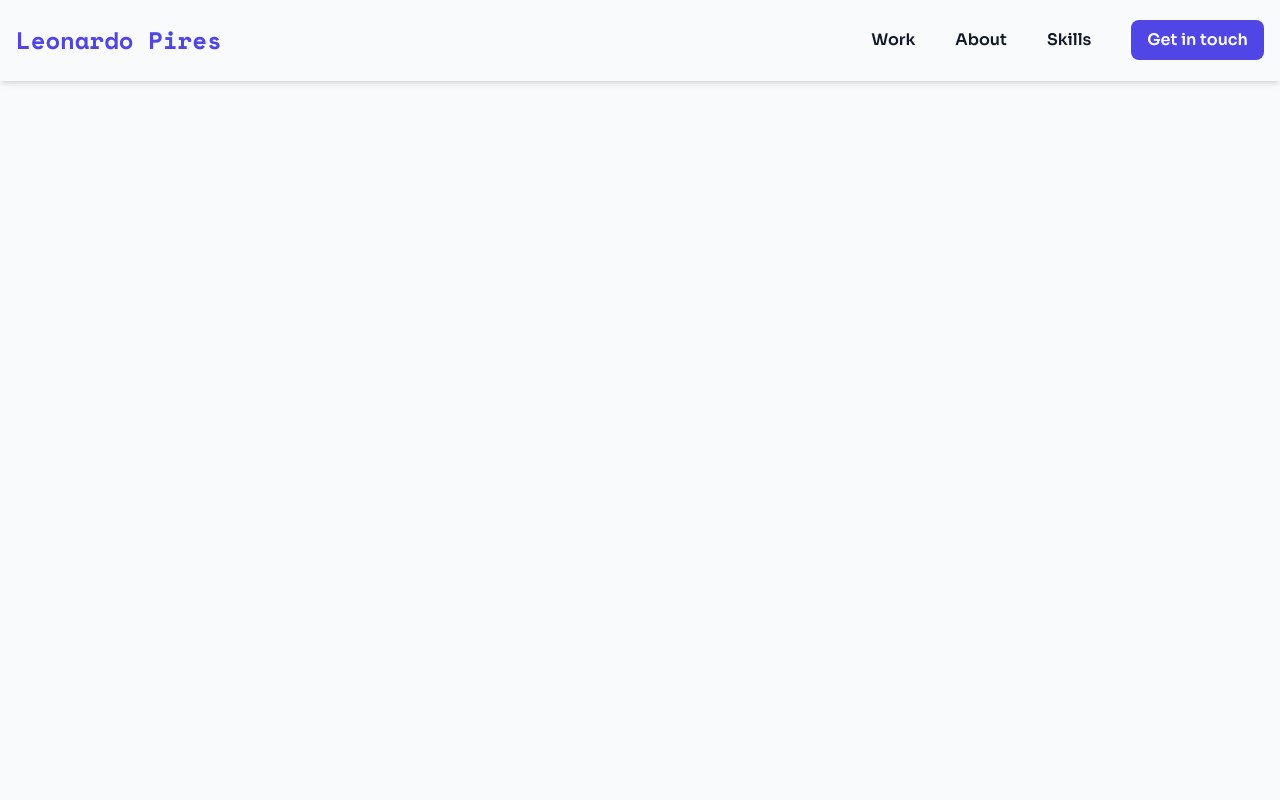
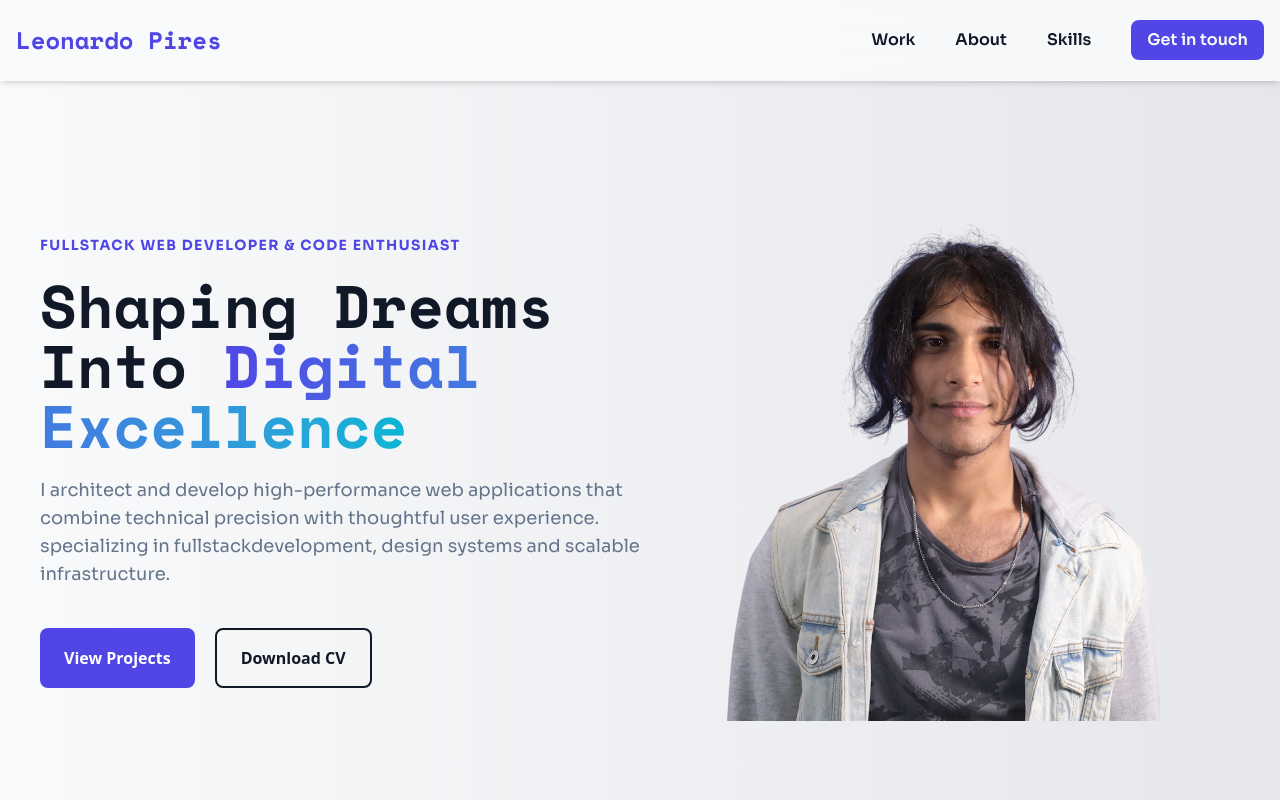
Before and after one commit to leonardojpires/personal-website, a React (Vite) app: page / in a window 1280 px wide. Built offline with nearby package versions, Linux system fonts and the light colour scheme.

Commit message:
finished hero section structure

```diff
--- a/src/components/Container/Container.jsx
+++ b/src/components/Container/Container.jsx
@@ -2,7 +2,7 @@ import './index.css';
 
 export default function Container({ children }) {
     return (
-        <main className="mx-auto max-w-7xl px-4 sm:px-6 lg:px-8">
+        <main className="px-4 sm:px-6 lg:px-8">
             { children }
         </main>
     );
--- a/src/components/Container/index.css
+++ b/src/components/Container/index.css
@@ -1,7 +1,4 @@
 main {
-    margin-left: auto;
-    margin-right: auto;
-    max-width: 80rem;
-    padding-left: 1rem;
-    padding-right: 1rem;
+    padding-left: 0;
+    padding-right: 0;
 }
--- /dev/null
+++ b/src/components/Hero/Hero.jsx
@@ -0,0 +1,23 @@
+import "./index.css";
+import personalImage from "../../../public/imgs/hero/personal_picture.png";
+
+export default function Hero() {
+    return (
+        <section className="pt-30 bg-gradient-to-r from-(--gray-50) to-(--gray-200) flex justify-center min-h-screen">
+            <div className="hero-section">
+                <div className="w-full md:w-1/2">
+                    <span className="tracking-widest uppercase font-bold md:text-sm text-(--color-primary) font-body">Fullstack Web Developer & Code Enthusiast</span>
+                    <h1 className="font-bold text-5xl md:text-6xl text-(--gray-900) mt-5 font-headline">Shaping Dreams Into <span className="bg-linear-to-r from-(--color-primary) to-(--color-secondary) bg-clip-text text-transparent">Digital Excellence</span></h1>
+                    <p className="md:text-lg text-(--gray-500) mt-5 font-body">I architect and develop high-performance web applications that combine technical precision with thoughtful user experience. specializing in fullstackdevelopment, design systems and scalable infrastructure.</p>
+                    <div className="hero-buttons font-bold">
+                        <button>View Projects</button>
+                        <button>Download CV</button>
+                    </div>
+                </div>
+                <div>
+                    <img src={personalImage} alt="" width={450} className="pointer-events-none"/>
+                </div>
+            </div>
+        </section>
+    )
+}
--- /dev/null
+++ b/src/components/Hero/index.css
@@ -0,0 +1,25 @@
+@import "tailwindcss";
+
+.hero-section {
+    @apply w-[1200px] flex flex-col md:flex-row md:items-center md:gap-20;
+}
+
+.hero-buttons {
+    @apply flex flex-row gap-5 mt-10;
+}
+
+.hero-buttons > button:first-child {
+    @apply bg-(--color-primary) px-6 py-4 rounded-lg cursor-pointer transition-transform duration-300 ease-in-out;
+}
+
+.hero-buttons > button:last-child {
+    @apply bg-transparent border-2 border-(--gray-900) text-(--gray-900) px-6 py-4 rounded-lg cursor-pointer transition-all duration-300 ease-in-out;
+}
+
+.hero-buttons > button:first-child:hover {
+    @apply translate-y-[-3px] shadow-md;
+}
+
+.hero-buttons > button:last-child:hover {
+    @apply translate-y-[-3px] shadow-md bg-(--gray-900) text-(--gray-50);
+}
--- a/src/index.css
+++ b/src/index.css
@@ -23,6 +23,6 @@
   --color-emerald: #10B981; /* Success states */
   --color-amber: #F59E0B; /* Warning states */
 
-  --gradient-hero: linear-gradient(135deg, #f8fafc 0%, #f0f9ff 100%); /* Hero Gradient */
+  --gradient-hero: linear-gradient(135deg, #f8fafc 0%, #008dea 100%); /* Hero Gradient */
   --gradient-text: linear-gradient(90deg, #4f46e5, #06b6d4); /* Text Gradient */
 }
--- a/src/layouts/Header/Header.jsx
+++ b/src/layouts/Header/Header.jsx
@@ -47,8 +47,8 @@ export default function Header() {
       </nav>
       {/* ---- Mobile Menu ---- */}
       {isMenuOpen && (
-        <div className="absolute w-[320px] flex top-[73px] right-0 bg-[var(--gray-50)]/95 backdrop-blur-lg transition-opacity duration-300 ease-in-out p-4 shadow-xl md:hidden">
-          <div className="w-full flex flex-col items-start gap-7 mt-4 font-body">
+        <div className="mobile-menu">
+          <div className="font-body">
             <a href="#work" className="nav-links flex items-center gap-2">
               <MdOutlineWorkOutline size={20} className="text-[var(--gray-900)]" /> Work
             </a>
@@ -58,7 +58,7 @@ export default function Header() {
             <a href="#skills" className="nav-links flex items-center gap-2">
               <IoBookOutline size={20} className="text-[var(--gray-900)]" /> Skills
             </a>
-            <a href="#contact" className="relative w-full flex justify-center items-center gap-2 font-semibold text-(--gray-50) bg-(--color-primary) px-4 py-2 rounded-md">
+            <a href="#contact" className="relative w-full flex justify-center items-center gap-2 font-semibold text-(--gray-50) bg-(--color-primary) px-4 py-2">
               Get in touch
             </a>
           </div>
--- a/src/layouts/Header/index.css
+++ b/src/layouts/Header/index.css
@@ -31,3 +31,11 @@
 .nav-links-contact:hover {
     @apply translate-y-[-2px] shadow-md;
 }
+
+.mobile-menu {
+    @apply absolute w-full sm:w-[320px] flex top-[73px] right-0 bg-[var(--gray-50)]/95 backdrop-blur-lg transition-opacity duration-300 ease-in-out p-4 shadow-xl md:hidden
+}
+
+.mobile-menu > div {
+    @apply w-full flex flex-col items-start gap-7 mt-4;
+}
--- a/src/pages/Home/Home.jsx
+++ b/src/pages/Home/Home.jsx
@@ -1,7 +1,10 @@
 import "./index.css";
+import Hero from "../../components/Hero/Hero";
 
 export default function Home() {
     return (
-        <h1>Home</h1>
+        <>
+            <Hero />
+        </>
     )
 }
```
Also changed, not shown: public/imgs/hero/personal_picture.png (added).
